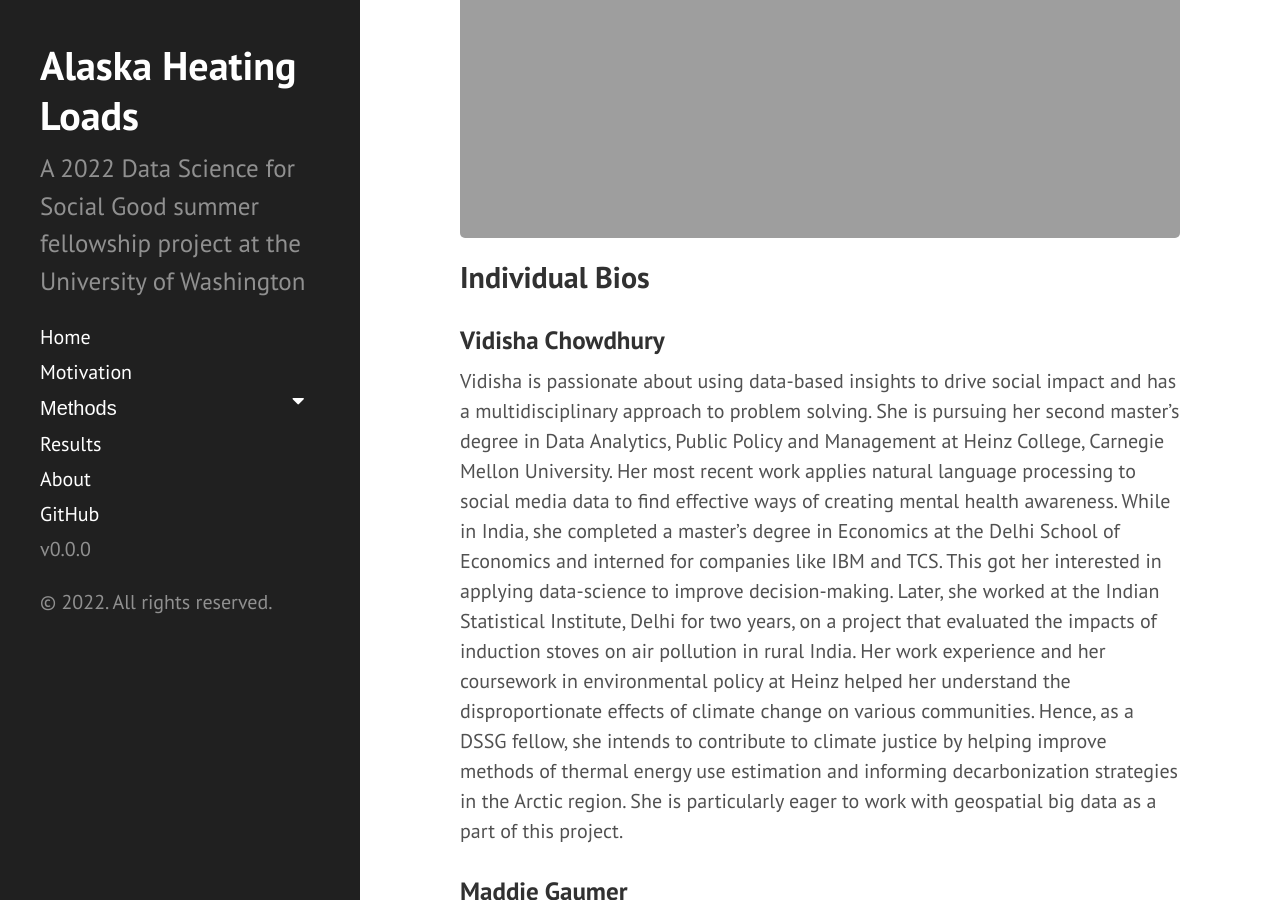
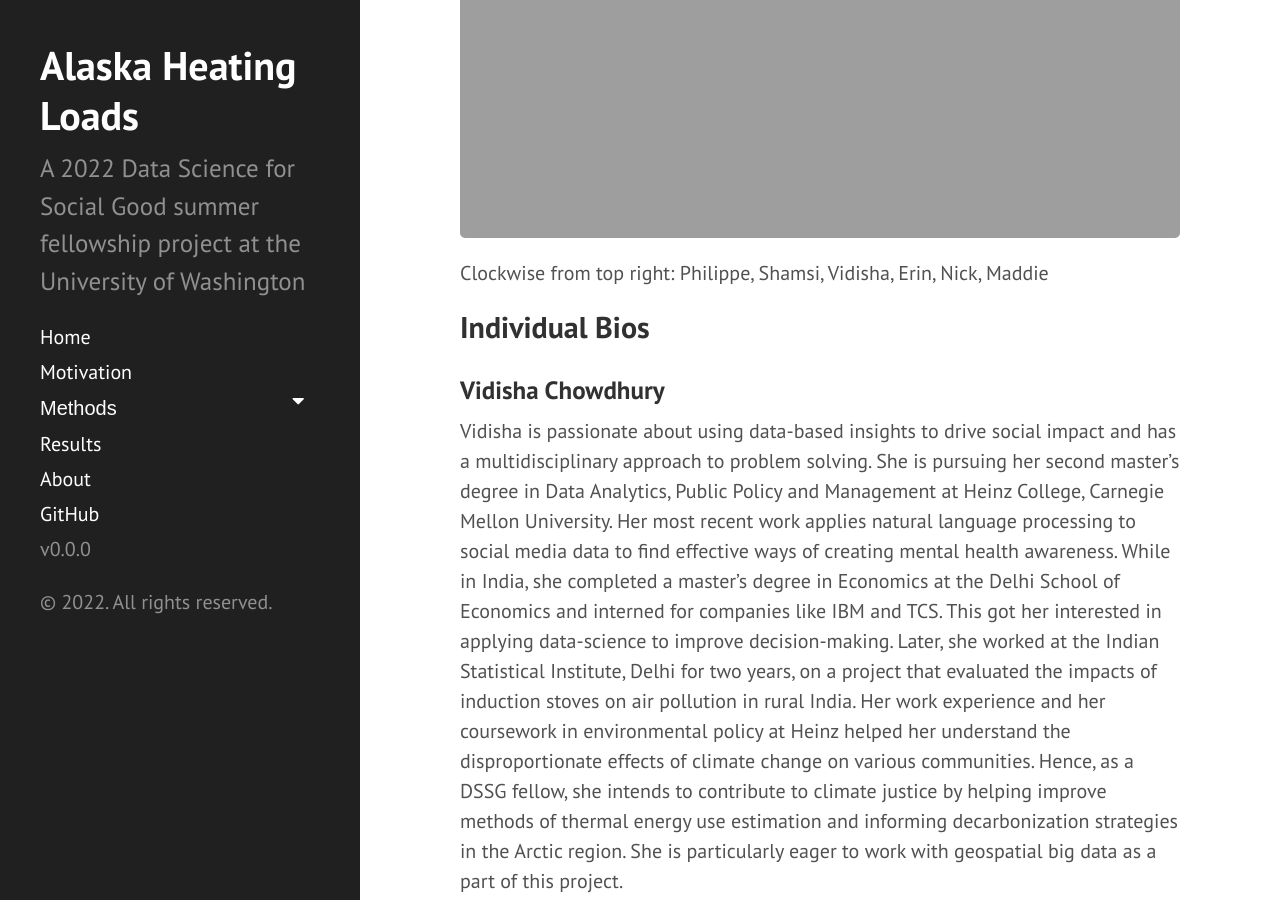
Before and after one commit to uwescience/DSSG2022_heating_loads, a Jekyll site: the page built from about.md, in a window 1280 px wide and 900 px high, scrolled down 500 px. Built offline with Jekyll 4.4.1, drawn with Linux system fonts in a browser that asks for light colours.

Commit message:
Update about.md

```diff
--- a/about.md
+++ b/about.md
@@ -6,6 +6,7 @@ title: About
 ## Team Photo
 
 <img src="{{ site.url }}{{ site.baseurl }}/assets/img/group_candid.png" width="800">
+ Clockwise from top right: Philippe, Shamsi, Vidisha, Erin, Nick, Maddie
 
 ## Individual Bios
 
```
